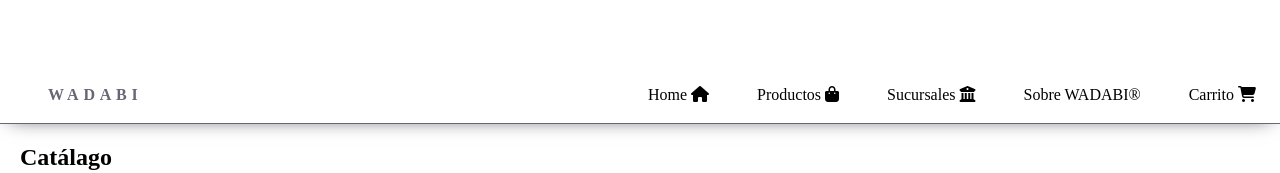
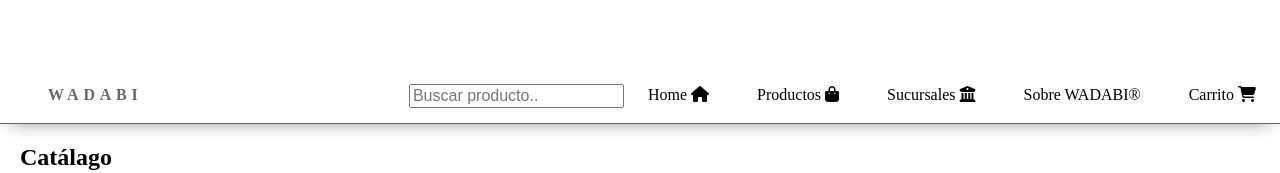
Before and after one commit to Walter185/WADABI, a plain HTML site: page catalogue.html in a window 1280 px wide. Shown: the part 171-344 px from the top of the page. Drawn offline with nearby package versions, Linux system fonts and the light colour scheme.

Commit message:
creacion del buscador

```diff
--- a/CSS/style.css
+++ b/CSS/style.css
@@ -957,6 +957,21 @@ body
     text-align: center;
     align-content: center;
 }
+/*-----buscador--------*/
+#searchbar{
+  margin-right: auto;
+  margin-top: 14px;
+  font-size: medium;
+}
+
+
+.productos {
+  display: list-item;
+ list-style: none;
+
+}
+/*---------fin buscador----------*/
+
 @media(max-width: 732px)
 {
     #containerSlider img
--- a/JS/index.js
+++ b/JS/index.js
@@ -57,7 +57,7 @@ window.onload= function(){
 	// FICHA DE PRODUCTO
 		for (var i = 0; i < tablaProducto.length; i++) {
 			tablaProducto[i].partialViewCatalogue = `<div id="tarjeta">
-						<div>
+						<div class="productos">
 						  <img class="card-img-top" src="${tablaProducto[i].image}" alt="Card image cap" width="250px">
 						   <div class="overlay">
    							 <div class="text">${tablaProducto[i].description}</div>
@@ -210,3 +210,21 @@ function mouseInHero() {
         activate(4);
     }
 }
+
+
+// JavaScript code buscador de producto
+function buscar_producto() {
+    let input = document.getElementById('searchbar').value
+    input=input.toLowerCase();
+    let x = document.getElementsByClassName('productos');
+
+    for (i = 0; i < x.length; i++) {
+        if (!x[i].innerHTML.toLowerCase().includes(input)) {
+            x[i].style.display="none";
+        }
+        else {
+            x[i].style.display="list-item";
+        }
+    }
+}
+/*-------------fin del buscador----------------*/
--- a/catalogue.html
+++ b/catalogue.html
@@ -30,6 +30,9 @@
         <a class='logo'>WADABI</a>
       </div>
       <ul id="links" class="links hide">
+        <li>   <input id="searchbar" onkeyup="buscar_producto()" type="text"
+          name="search" placeholder="Buscar producto..">
+        </li>
         <li class="link"><a href="index.html">Home <i class="fa fa-home" aria-hidden="true"></i></li></a>
         <li class="link"><a href="catalogue.html">Productos <i class="fa fa-shopping-bag" aria-hidden="true"></i></li>
         </a>
```
